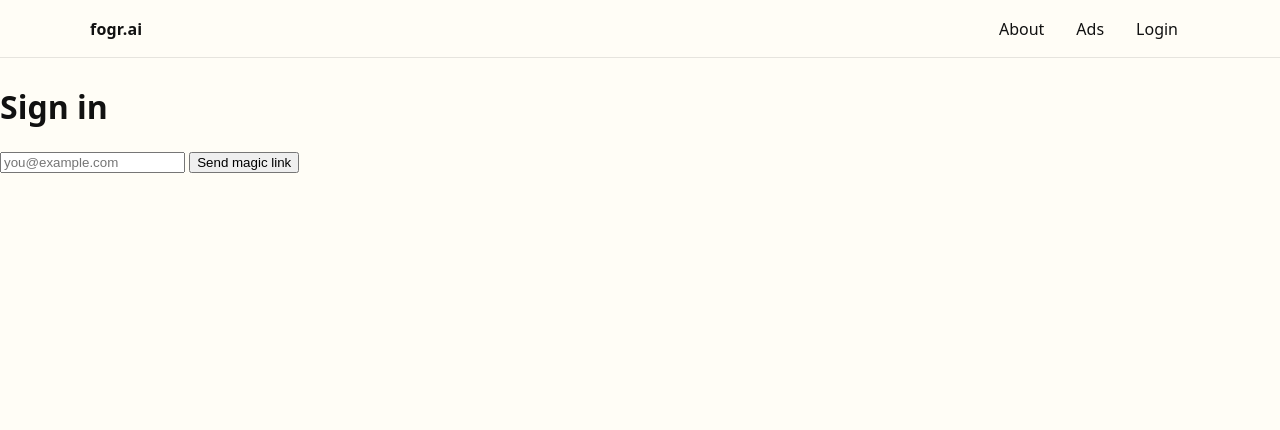
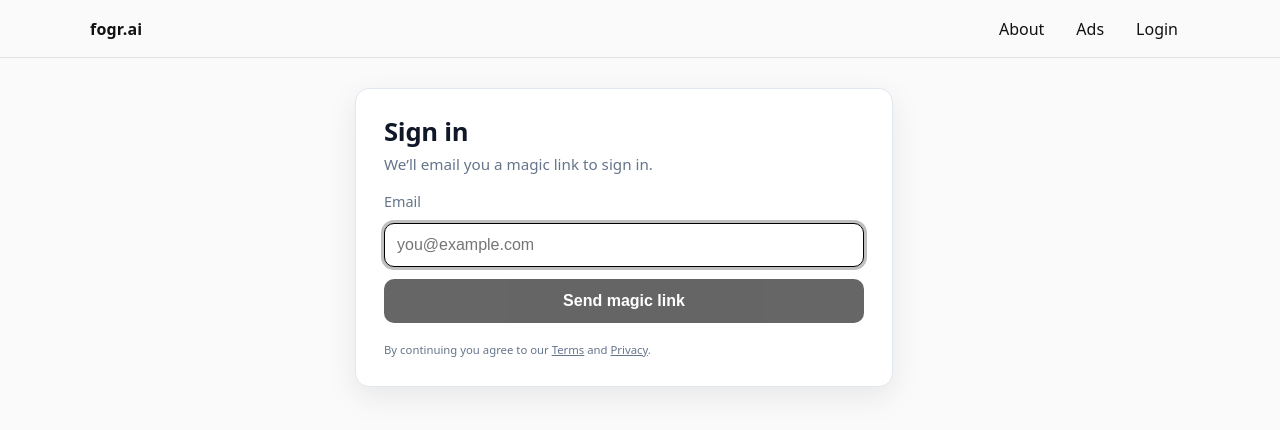
Before and after one commit to fograi/fogr.ai, a SvelteKit app: page /login in a window 1280 px wide. Shown: the top 430 px of the page. Built offline with nearby package versions, Linux system fonts and the light colour scheme; no server answers.

Commit message:
Style login page

```diff
--- a/src/routes/login/+page.svelte
+++ b/src/routes/login/+page.svelte
@@ -69,12 +69,167 @@
 	});
 </script>
 
-<h1>Sign in</h1>
+<!-- replace markup below your </script> -->
+<section class="auth-wrap">
+	<div class="card">
+		<header class="header">
+			<h1>Sign in</h1>
+			<p class="sub">We’ll email you a magic link to sign in.</p>
+		</header>
 
-<form on:submit|preventDefault={sendLink} aria-busy={sending}>
-	<input type="email" bind:value={email} placeholder="you@example.com" required />
-	<button type="submit" disabled={sending}>{sending ? 'Sending…' : 'Send magic link'}</button>
-</form>
+		<form on:submit|preventDefault={sendLink} aria-busy={sending} class="form">
+			<label for="email">Email</label>
+			<input
+				id="email"
+				type="email"
+				bind:value={email}
+				placeholder="you@example.com"
+				required
+				autocomplete="email"
+				inputmode="email"
+				autofocus
+				aria-invalid={!!err}
+			/>
 
-{#if msg}<p aria-live="polite">{msg}</p>{/if}
-{#if err}<p style="color:#b91c1c" aria-live="assertive">{err}</p>{/if}
+			<button type="submit" disabled={sending || !email}>
+				{sending ? 'Sending…' : 'Send magic link'}
+			</button>
+		</form>
+
+		{#if msg}<p class="msg" aria-live="polite">{msg}</p>{/if}
+		{#if err}<p class="err" aria-live="assertive">{err}</p>{/if}
+
+		<footer class="foot">
+			<small>
+				By continuing you agree to our <a href="/terms">Terms</a> and
+				<a href="/privacy">Privacy</a>.
+			</small>
+		</footer>
+	</div>
+</section>
+
+<style>
+	:root {
+		--bg: hsl(0 0% 98%);
+		--card: #fff;
+		--text: hsl(222 47% 11%);
+		--muted: hsl(215 16% 47%);
+		--border: hsl(214 32% 91%);
+		--brand: hsl(0, 0%, 0%);
+		--brand-pressed: hsl(221 73% 47%);
+		--danger: #b91c1c;
+		--radius: 14px;
+		--shadow: 0 10px 30px rgba(0, 0, 0, 0.08);
+	}
+
+	.auth-wrap {
+		display: grid;
+		place-items: center;
+		background: var(--bg);
+		padding: 24px;
+	}
+
+	.card {
+		width: min(480px, 100%);
+		background: var(--card);
+		color: var(--text);
+		border: 1px solid var(--border);
+		border-radius: var(--radius);
+		box-shadow: var(--shadow);
+		padding: 28px;
+	}
+
+	.header {
+		margin-bottom: 18px;
+	}
+	h1 {
+		margin: 0 0 6px 0;
+		font-size: 1.6rem;
+		line-height: 1.2;
+		font-weight: 700;
+		letter-spacing: -0.01em;
+	}
+	.sub {
+		margin: 0;
+		color: var(--muted);
+		font-size: 0.95rem;
+	}
+
+	.form {
+		display: grid;
+		gap: 12px;
+		margin-top: 10px;
+	}
+	.form > * {
+		width: 100%;
+	}
+	.form input[type='email'],
+	.form button[type='submit'] {
+		width: 100%;
+		box-sizing: border-box; /* 🔑 ensures borders + padding are included */
+	}
+
+	label {
+		font-size: 0.9rem;
+		color: var(--muted);
+	}
+
+	input[type='email'] {
+		width: 100%;
+		height: 44px;
+		padding: 0 12px;
+		border: 1px solid var(--border);
+		border-radius: 10px;
+		font-size: 1rem;
+		outline: none;
+		transition:
+			box-shadow 0.15s,
+			border-color 0.15s;
+	}
+	input[type='email']:focus {
+		border-color: var(--brand);
+		box-shadow: 0 0 0 3px color-mix(in srgb, var(--brand) 25%, transparent);
+	}
+
+	button[type='submit'] {
+		height: 44px;
+		border: 0;
+		border-radius: 10px;
+		background: var(--brand);
+		color: white;
+		font-weight: 600;
+		font-size: 1rem;
+		cursor: pointer;
+		transition:
+			transform 0.02s ease,
+			background 0.15s ease,
+			opacity 0.15s ease;
+	}
+	button[disabled] {
+		opacity: 0.6;
+		cursor: default;
+	}
+	button:not([disabled]):active {
+		transform: translateY(1px);
+		background: var(--brand-pressed);
+	}
+
+	.msg {
+		margin: 12px 0 0;
+		color: var(--muted);
+	}
+	.err {
+		margin: 12px 0 0;
+		color: var(--danger);
+	}
+
+	.foot {
+		margin-top: 16px;
+		color: var(--muted);
+		font-size: 0.85rem;
+	}
+	.foot a {
+		color: inherit;
+		text-decoration: underline;
+	}
+</style>
```
